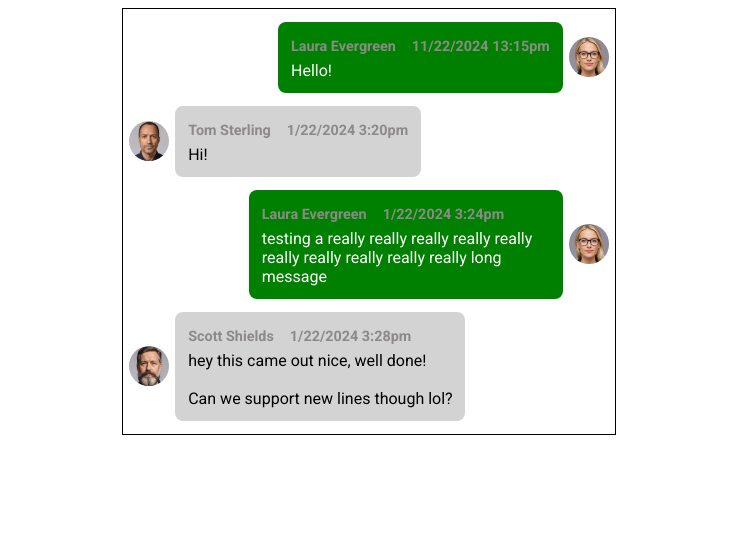
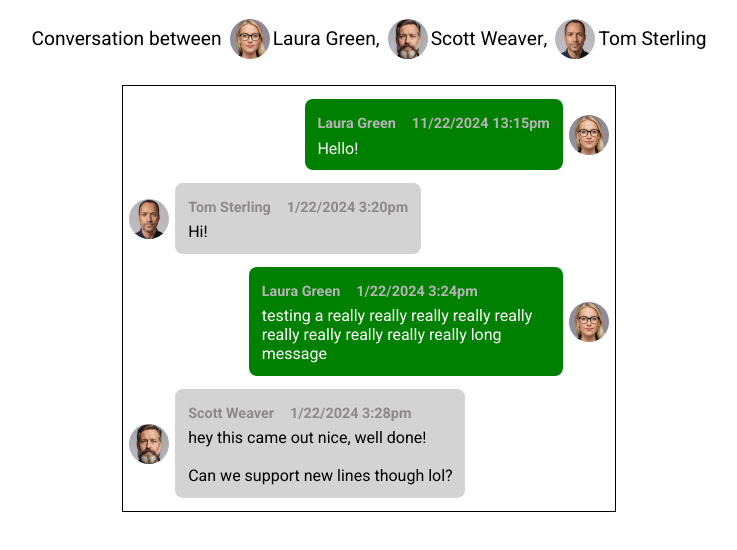
Before and after one commit to CSC375-Open-Source-Development/ARTech-Leaks, a Vue app: page / in a window 1280 px wide. Shown: the top 550 px of the page, without its empty margins (271-1008 px from the left). Built offline with nearby package versions, Linux system fonts and the light colour scheme.

Commit message:
conversation componentized

```diff
--- a/src/components/Chat.vue
+++ b/src/components/conversation/Chat.vue
@@ -1,18 +1,14 @@
 <template>
-  <div>
-    <div class="container">
   <div class="conversation-box">
     <div :class="getChatUserContainerClass(message)" v-for="message in messages" :key="message.id" >
-          <img class="profile-picture" :src="getProfilePicture(message)" alt="">
+      <img class="profile-picture" :src="getProfilePicture(message)">
       <div :class="getChatContainerClass(message)">
         <div class="message-container">
           <div class="chat-metadata-container">
-                <p class="user-name">{{ getUser(message).firstName }} {{ getUser(message).lastName }}</p>
-                <p class="time">{{ message.date }}</p>
+            <p :class="getMetadataClass(message)">{{ getUser(message).firstName }} {{ getUser(message).lastName }}</p>
+            <p :class="getMetadataClass(message)">{{ message.date }}</p>
           </div>
           <p :class="getMessageClass(message)" v-for="element in message.body" :key="message.id + element">{{ element || '&nbsp;' }}</p>
-            </div>
-          </div>
         </div>
       </div>
     </div>
@@ -38,6 +34,13 @@ export default {
         'remote-chat-container': !!message.remote
       }
     },
+    getMetadataClass(message) {
+      return {
+        metadata: true,
+        'local-metadata': !!!message.remote,
+        'remote-metadata': !!message.remote
+      }
+    },
     getMessageClass(message) {
       return {
         message: true,
@@ -49,23 +52,19 @@ export default {
       return this.users[message.from]
     },
     getProfilePicture(message) {
-      return require(`../resources/profile-pictures/${this.users[message.from].profilePicture}`)
+      return require(`@/resources/profile-pictures/${this.users[message.from].profilePicture}`)
     }
   }
 }
 </script>
 
+
 <style scoped>
-.container {
-  display: flex;
-  justify-content: center;
-}
-
 .conversation-box {
   display: flex;
   flex-direction: column;
-  min-width: 30rem;
   border: 1px solid #000000;
+  width: 30rem;
   padding: .4rem;
 }
 
@@ -121,20 +120,19 @@ export default {
   gap: 1rem;
 }
 
-.user-name {
+.metadata {
   margin-top: .2rem;
   margin-bottom: .4rem;
-  color: rgb(141, 137, 137);
   font-size: .9rem;
   font-weight: bold;
 }
 
-.time {
-  margin-top: .2rem;
-  margin-bottom: .4rem;
+.local-metadata {
+  color: rgb(180, 180, 180);
+}
+
+.remote-metadata {
   color: rgb(141, 137, 137);
-  font-size: .9rem;
-  font-weight: bold;
 }
 
 .message {
--- /dev/null
+++ b/src/components/conversation/Conversation.vue
@@ -0,0 +1,41 @@
+<template>
+  <div>
+    <div class="container">
+      <Overview :users="usersList" />
+      <Chat :messages="messages" :users="usersMap" />
+    </div>
+  </div>
+</template>
+
+<script>
+import Overview from './Overview.vue'
+import Chat from './Chat.vue'
+
+export default {
+  name: 'Conversation',
+  props: ['messages', 'users'],
+  components: {
+    Chat,
+    Overview
+  },
+  computed: {
+    usersList() {
+      return this.users.sort((a, b) => `${a.firstName} ${a.lastName}`.localeCompare(`${b.firstName} ${b.lastName}`))
+    },
+    usersMap() {
+      return this.users.reduce((acc, curr) => {
+        return { ...acc, [curr.id]: curr }
+      }, {})
+    }
+  }
+}
+</script>
+
+<style scoped>
+.container {
+  display: flex;
+  flex-direction: column;
+  justify-content: center;
+  align-items: center;
+}
+</style>
--- /dev/null
+++ b/src/components/conversation/Overview.vue
@@ -0,0 +1,55 @@
+<template>
+  <div class="conversation-overview-container">
+    <p class="conversation-overview-label">Conversation between</p>
+    <div v-for="(user, index) in users" :key="user.id" class="conversation-overview-metadata-container">
+      <img class="profile-picture" :src="require(`../../resources/profile-pictures/${user.profilePicture}`)">
+      <p class="conversation-overview-label">{{ user.firstName }} {{ user.lastName }}</p>
+      <p v-if="index !== users.length - 1" class="conversation-overview-label">, </p>
+    </div>
+  </div>
+</template>
+
+<script>
+export default {
+  name: 'Overview',
+  props: ['users'],
+  computed: {
+    names() {
+      return this.users.map(user => `${user.firstName} ${user.lastName}`)
+    },
+    profilePictures() {
+      return this.users.map(user => user.profilePicture)
+    }
+  }
+}
+</script>
+
+
+<style scoped>
+.conversation-overview-container {
+  margin-bottom: 1rem;
+  display: flex;
+  flex-direction: row;
+  justify-content: center;
+  align-items: center;
+  gap: .5rem;
+  width: 80rem;
+}
+
+.conversation-overview-label {
+  font-size: 1.2rem;
+}
+
+.conversation-overview-metadata-container {
+  display: flex;
+  flex-direction: row;
+  justify-content: center;
+  align-items: center;
+}
+
+.profile-picture {
+  width: 2.5rem;
+  border-radius: 5rem;
+  margin-right: .2rem;
+}
+</style>
--- a/src/resources/users.json
+++ b/src/resources/users.json
@@ -2,7 +2,7 @@
   {
     "id": "866d6899-a4db-4737-a6d4-1edec83b21db",
     "firstName": "Laura",
-    "lastName": "Evergreen",
+    "lastName": "Green",
     "profilePicture": "laura.jpg"
   },
   {
@@ -50,7 +50,7 @@
   {
     "id": "7a2b3666-2890-4046-b377-82c52ffdcf3f",
     "firstName": "Scott",
-    "lastName": "Shields",
+    "lastName": "Weaver",
     "profilePicture": "scott.jpg"
   }
 ]
--- a/src/views/Home.vue
+++ b/src/views/Home.vue
@@ -7,25 +7,26 @@
 <script>
 import chats from '../resources/chats.json'
 import users from '../resources/users.json'
-import Chat from '../components/Chat.vue'
+import Chat from '../components/conversation/Conversation.vue'
 
 export default {
   name: 'Home',
   components: {
     Chat
   },
-  data: () => {
-    return {
-      messages: [],
-      users: {}
+  computed: {
+    messages() {
+      return chats
+    },
+    users() {
+      return this.messages.reduce((acc, curr) => {
+      if (acc.find(user => user.id === curr.from)) {
+        return acc
+      }
+      const user = users.find(user => user.id === curr.from)
+      return [ ...acc, user ]
+    }, [])
     }
-  },
-  mounted() {
-    this.messages = chats
-    this.users = this.messages.reduce((acc, curr) => {
-      const user = users.find(user => user.id === curr.from)
-      return { ...acc, [user.id]: user }
-    }, {})
   }
 }
 </script>
```
Lines whose indentation alone changed are shown as unchanged.
